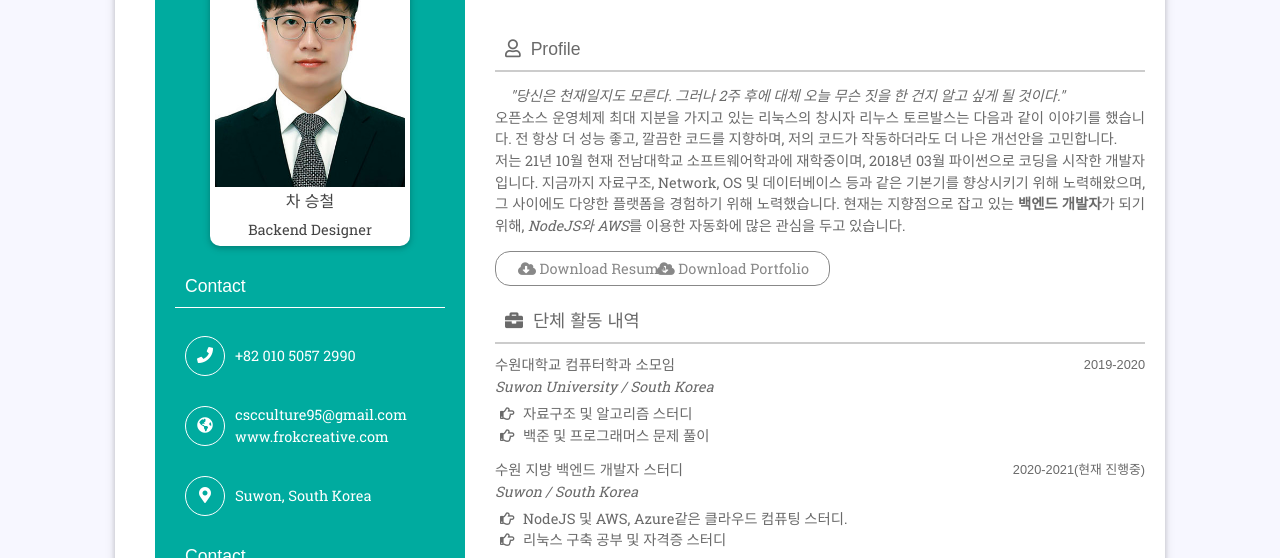
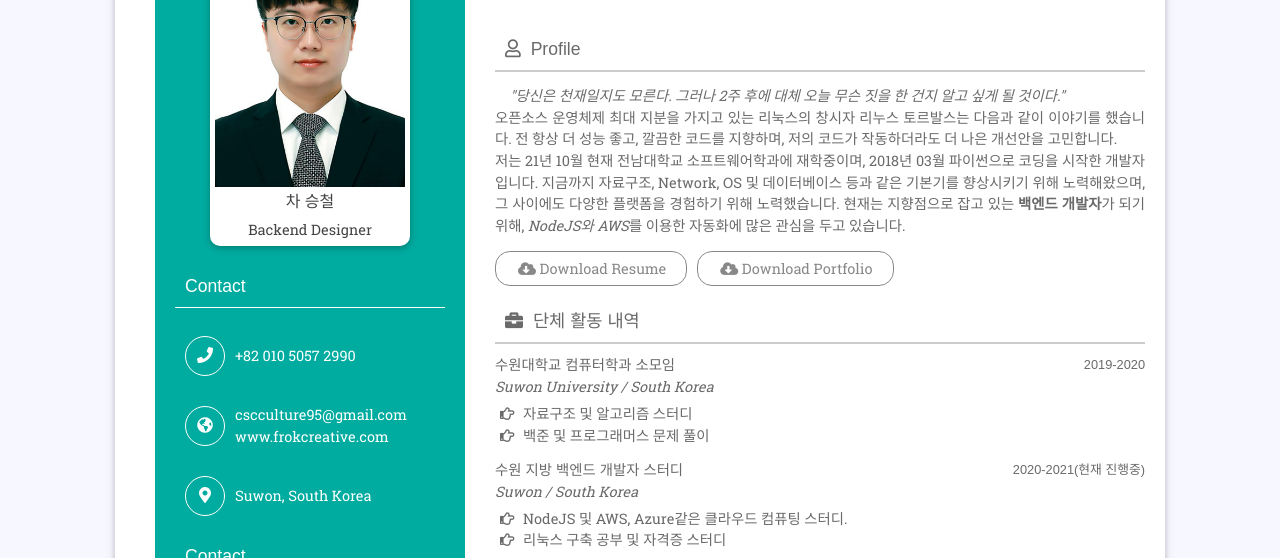
Before and after one commit to FroKCreativeTM/portfolio, a website: page views/main.html in a window 1280 px wide. Shown: the part 141-699 px from the top of the page. Drawn offline with Linux system fonts and the light colour scheme.

Commit message:
틀에 안 맞는 부분 수정

```diff
--- a/views/main.html
+++ b/views/main.html
@@ -82,11 +82,10 @@
                             </p>
                             <div class="btn-ro row no-margin">
                                 <ul class="btn-link">
-                                    <!--<li>
-                                        <a href=""><i class="fas fa-paper-plane"></i> Hire Me</a>
-                                    </li>-->
                                     <li>
                                         <a href="/file/resume.pdf" download=""><i class="fas fa-cloud-download-alt"></i> Download Resume</a>
+                                    </li>
+                                    <li>
                                         <a href="/file/portfolio.pdf" download=""><i class="fas fa-cloud-download-alt"></i> Download Portfolio</a>
                                     </li>
                                 </ul>
```
